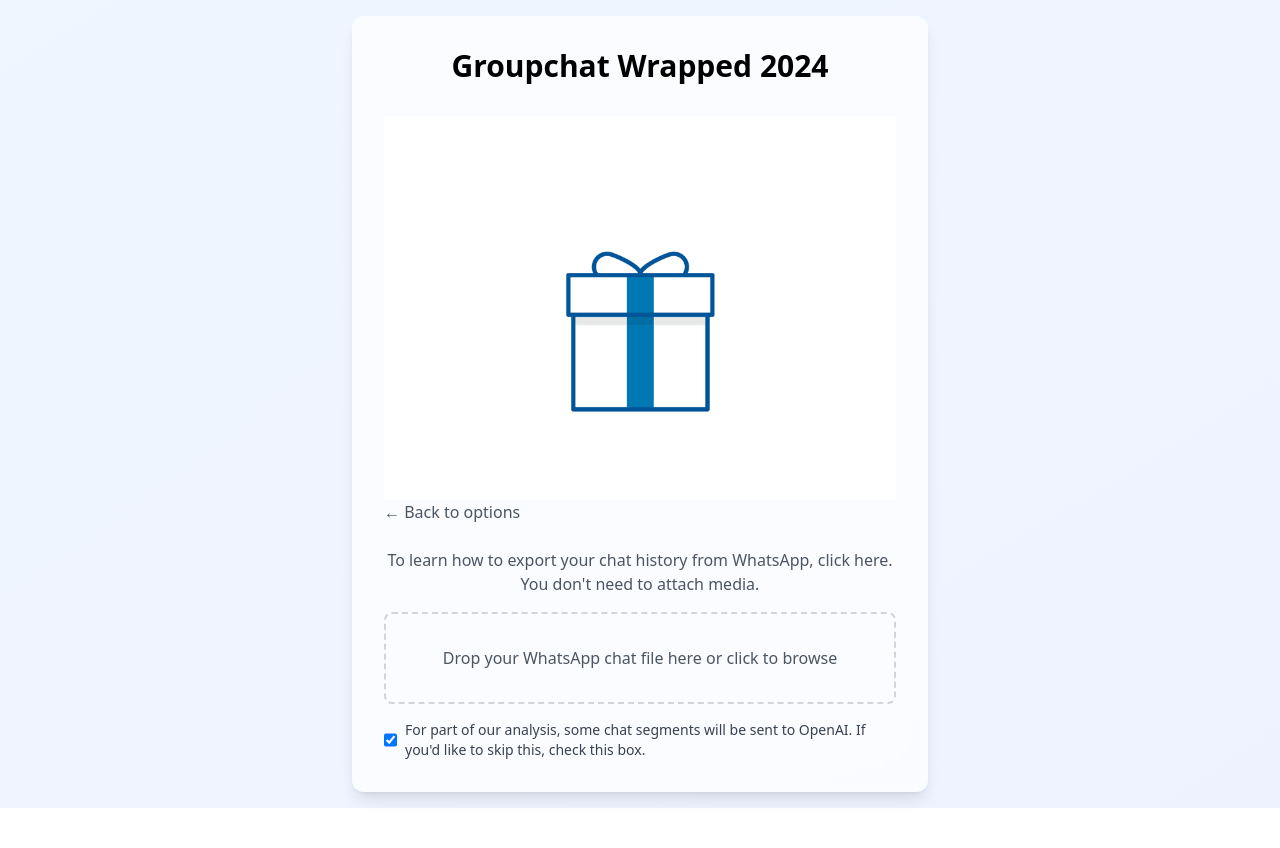
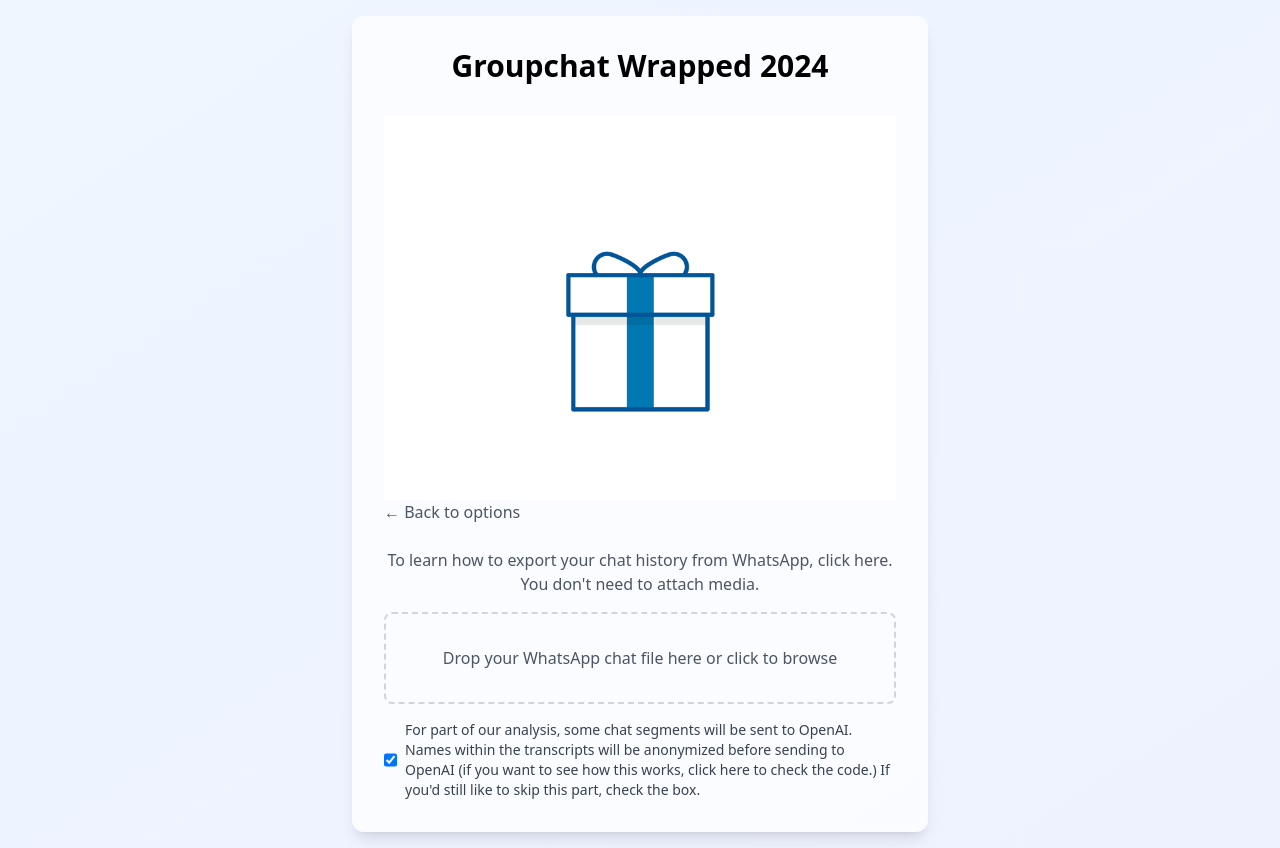
Before and after one commit to GOliveira10/groupchat-wrapped-FE, a React (Create React App) app: page / in a window 1280 px wide. Both pictures are taken after a click on the button 640 px from the left and 682 px from the top of the page. Before the commit the page ends 808 px from the top, so only its background shows below. Built offline with nearby package versions, Linux system fonts and the light colour scheme.

Commit message:
Update disclaimer

```diff
--- a/src/App.js
+++ b/src/App.js
@@ -1104,8 +1104,8 @@
                     className="h-4 w-4 text-blue-600 border-gray-300 rounded"
                   />
                   <label htmlFor="aiSummariesCheckbox" className="text-gray-700 text-sm">
-                    For part of our analysis, some chat segments will be sent to OpenAI.
-                    If you'd like to skip this, check this box.
+                    For part of our analysis, some chat segments will be sent to OpenAI. Names within the transcripts will be anonymized before sending to OpenAI (if you want to see how this works, <a href = 'https://github.com/GOliveira10/groupchat-wrapped-analysis/blob/main/plumber.R'> click here to check the code.) </a>
+                    If you'd still like to skip this part, check the box.
                   </label>
                 </div>
 
```
